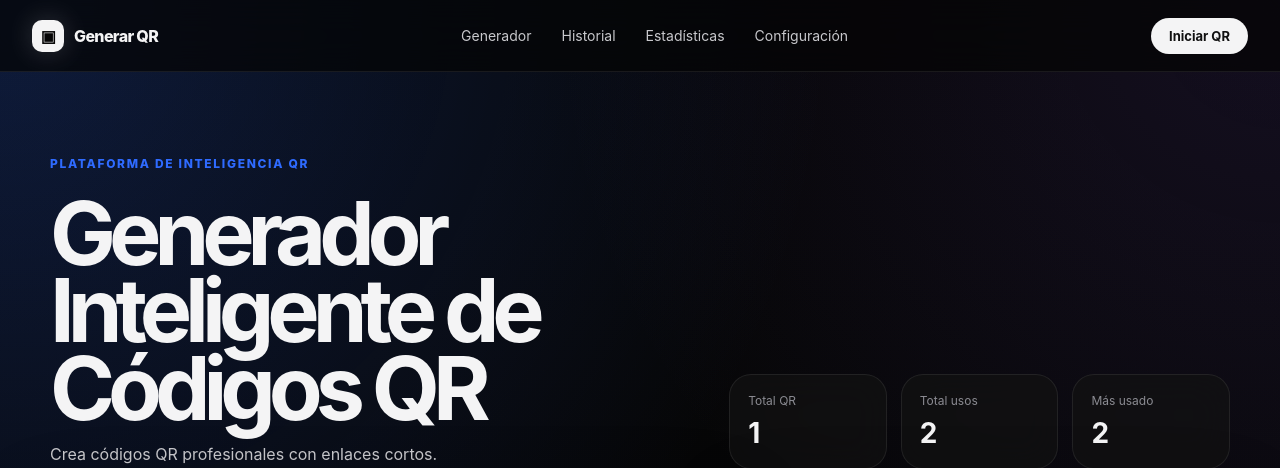
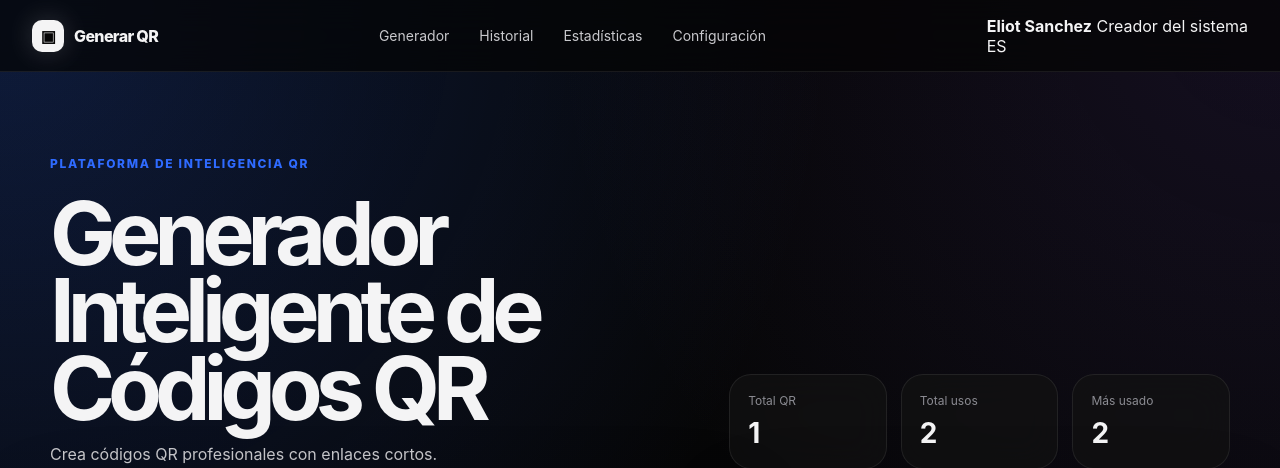
Before and after one commit to EliotJesus/QR_Generator, a Flask app: page / in a window 1280 px wide. Shown: the top 468 px of the page. Run offline with Flask 3, Linux system fonts and the light colour scheme; data comes from the database, SQL or seed files in the repository.

Commit message:
Enhance header with profile button and creator info
Added a profile button with creator information and link.

```diff
--- a/templates/base.html
+++ b/templates/base.html
@@ -31,9 +31,19 @@
                 <a href="{{ url_for('main.index') }}#settings">Configuración</a>
             </nav>
 
-            <a href="{{ url_for('main.index') }}#generator" class="nav-button">
-                Iniciar QR
-            </a>
+            <a
+                    class="profile profile-button"
+                    id="btnPerfil" href="https://github.com/EliotJesus"
+                    target="_blank"
+                    rel="noopener noreferrer"
+                    aria-label="Abrir perfil del sistema">
+                    <div>
+                        <strong>Eliot Sanchez</strong>
+                        <span>Creador del sistema</span>
+                    </div>
+
+                    <div class="avatar">ES</div>
+             </a>
         </header>
 
         <main>
```
